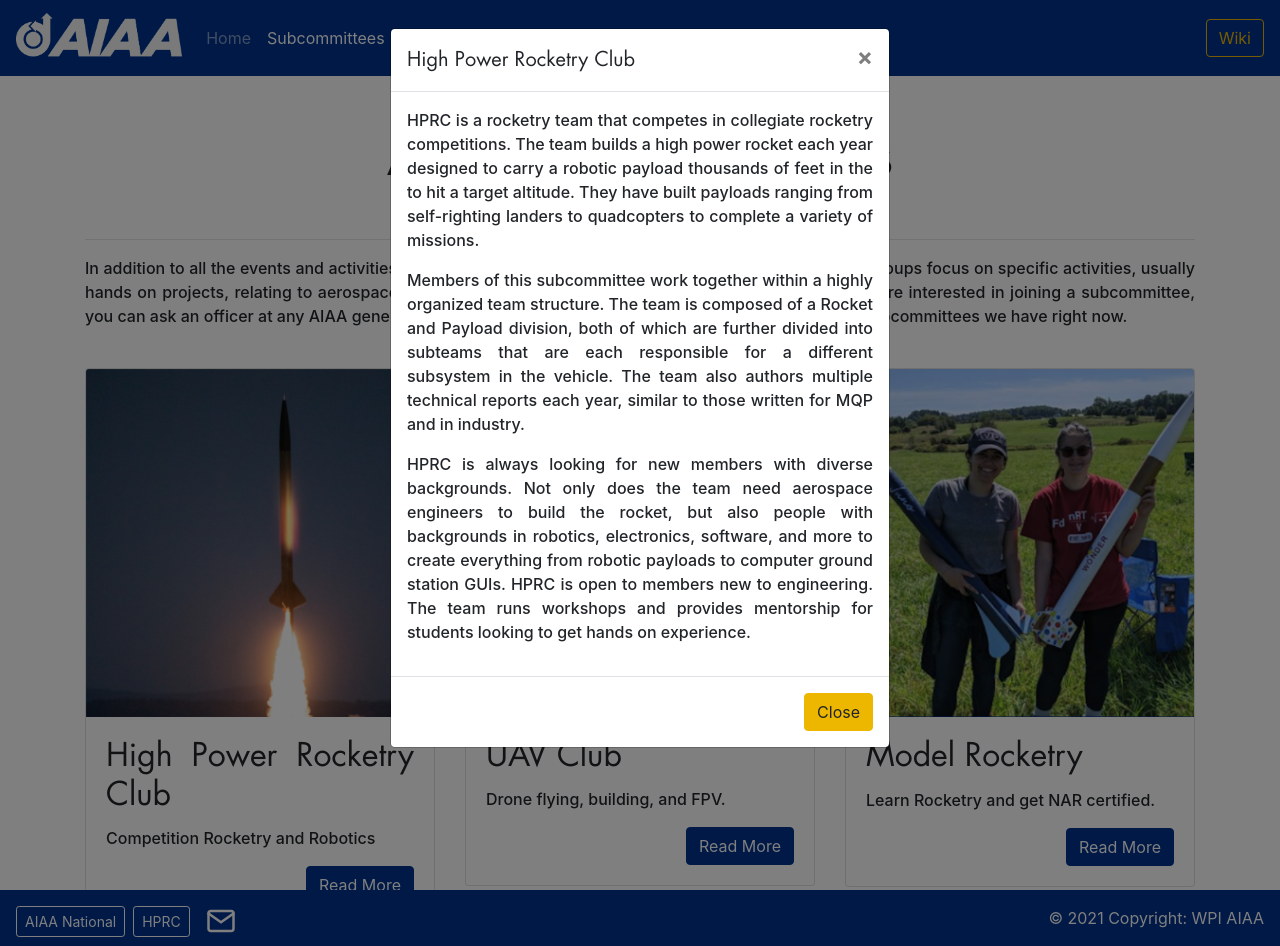
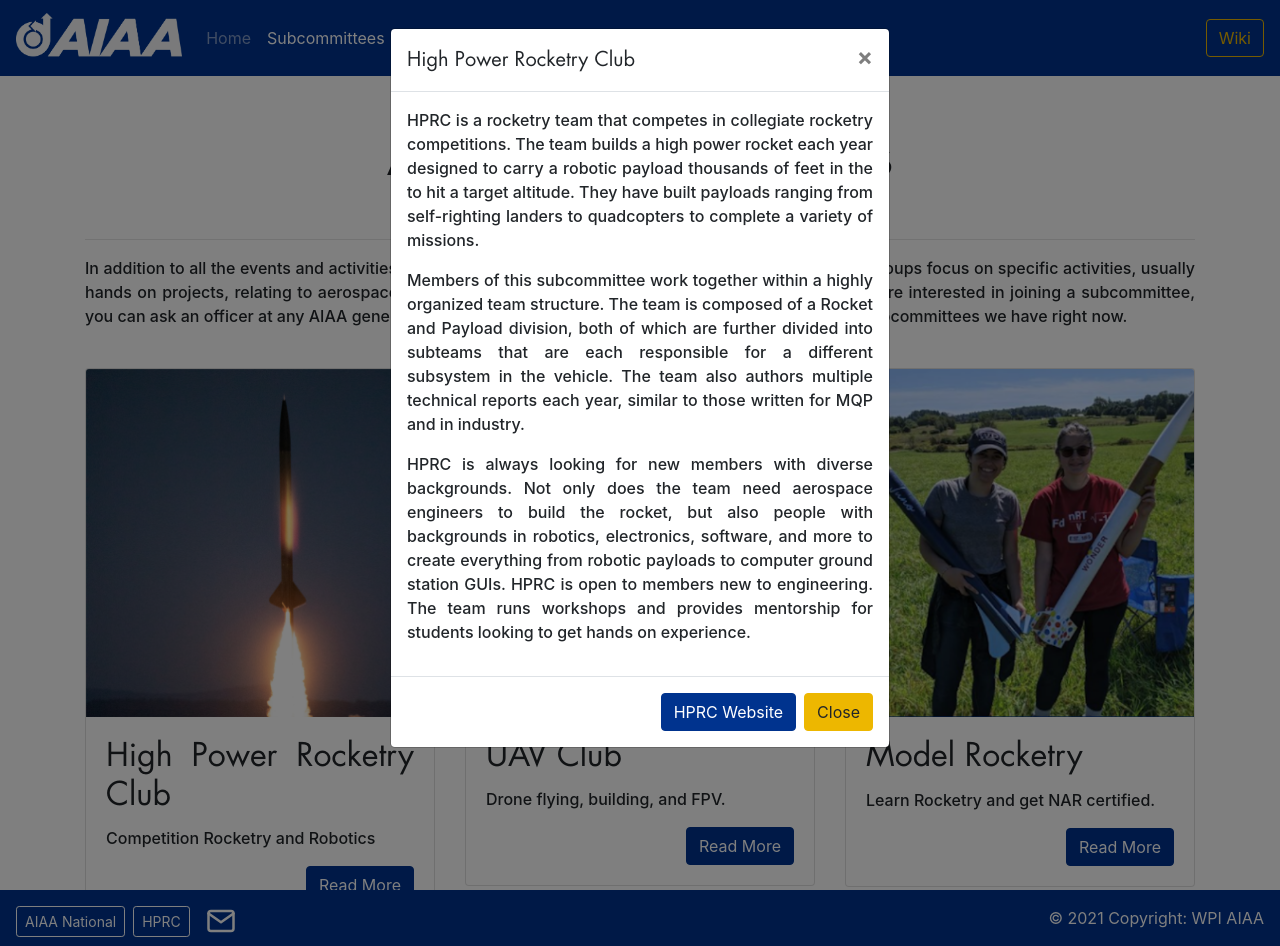
Before and after one commit to npinkhasov/wpi-aiaa-site, a Django app: page /subcommittees/ in a window 1280 px wide, after a click on "Read More". Run offline with Django 3.2, Linux system fonts and the light colour scheme; some libraries are stand-ins or nearby versions.

Commit message:
HPRC Button Update

```diff
--- a/wpiaiaasite/home/templates/home/subcommittees.html
+++ b/wpiaiaasite/home/templates/home/subcommittees.html
@@ -61,8 +61,8 @@
                                 </p>
                             </div>
                             <div class="modal-footer">
-                              <button type="button" class="btn btn-secondary" data-dismiss="modal">Close</button>
-                              <!-- <button type="button" class="btn btn-primary">Save changes</button> -->
+                                <a class="btn btn-primary" href="{% url 'hprc:index' %}" role="button">HPRC Website</a>
+                                <button type="button" class="btn btn-secondary" data-dismiss="modal">Close</button>
                             </div>
                           </div>
                         </div>
```
